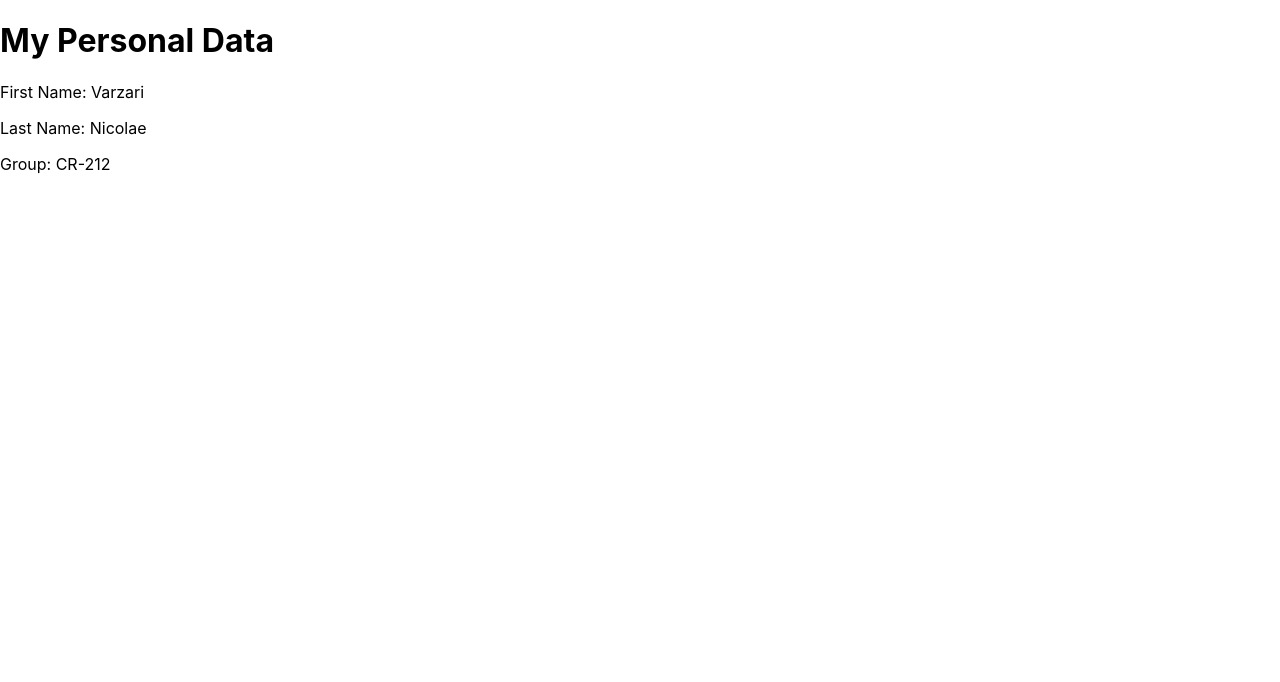
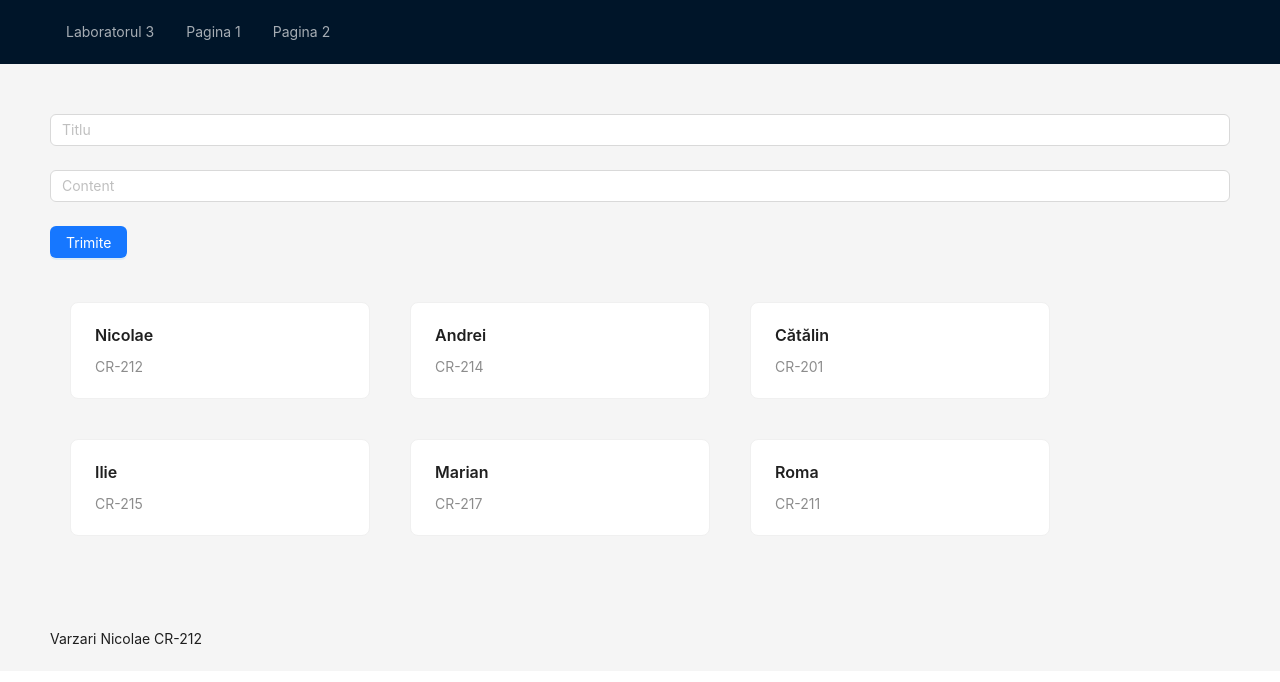
Before and after one commit to VarzariNicolae/Lab1_VarzariNicolae_CR-212, a React (Create React App) app in the folder my-react-project/my-app/: page / in a window 1280 px wide. Shown: the top 682 px of the page. Built offline with nearby package versions, Linux system fonts and the light colour scheme.

Commit message:
Modificari in program conform laboratorului 3

```diff
--- a/my-react-project/my-app/package.json
+++ b/my-react-project/my-app/package.json
@@ -6,10 +6,12 @@
     "@testing-library/jest-dom": "^5.16.5",
     "@testing-library/react": "^13.4.0",
     "@testing-library/user-event": "^13.5.0",
+    "@types/antd": "^1.0.0",
     "@types/jest": "^27.5.2",
     "@types/node": "^16.18.12",
     "@types/react": "^18.0.27",
     "@types/react-dom": "^18.0.10",
+    "antd": "^5.2.0",
     "mobx-react": "^7.6.0",
     "mobx-state-tree": "^5.1.7",
     "react": "^18.2.0",
--- a/my-react-project/my-app/src/App.tsx
+++ b/my-react-project/my-app/src/App.tsx
@@ -1,15 +1,68 @@
-import React from 'react';
-import { observer } from 'mobx-react';
+import React, { useState } from 'react';
+import { Layout, Menu, Card, Form, Input, Button } from 'antd';
 
-const App: React.FC = observer(() => {
-   return (
-      <div>
-         <h1>My Personal Data</h1>
-         <p>First Name: Varzari</p>
-         <p>Last Name: Nicolae</p>
-         <p>Group: CR-212</p>
-      </div>
-   );
-});
+const { Header, Content, Footer } = Layout;
+
+const App = () => {
+const [form] = Form.useForm();
+const [cards, setCards] = useState([
+{ title: 'Nicolae', content: 'CR-212' },
+{ title: 'Andrei', content: 'CR-214' },
+{ title: 'Cătălin', content: 'CR-201' },
+{ title: 'Ilie', content: 'CR-215' },
+{ title: 'Marian', content: 'CR-217' },
+{ title: 'Roma', content: 'CR-211' },
+
+
+]);
+
+const handleSubmit = (values: { title: string; content: string }) => {
+const newCards = [...cards, values];
+setCards(newCards);
+console.log('Form values:', values);
+alert('Forma s-a adăugat cu succes!');
+};
+
+return (
+<Layout>
+<Header>
+<Menu theme="dark" mode="horizontal">
+<Menu.Item key="1">Laboratorul 3</Menu.Item>
+<Menu.Item key="2">Pagina 1</Menu.Item>
+<Menu.Item key="3">Pagina 2</Menu.Item>
+</Menu>
+</Header>
+<Content style={{ padding: '50px' }}>
+<Form form={form} onFinish={handleSubmit}>
+<Form.Item
+name="title"
+rules={[{ required: true, message: 'Introduceți titlul' }]}
+>
+<Input placeholder="Titlu" />
+</Form.Item>
+<Form.Item
+name="content"
+rules={[{ required: true, message: 'Introduceți contentul' }]}
+>
+<Input placeholder="Content" />
+</Form.Item>
+<Form.Item>
+<Button type="primary" htmlType="submit">
+Trimite
+</Button>
+</Form.Item>
+</Form>
+<div style={{ display: 'flex', flexWrap: 'wrap' }}>
+{cards.map(card => (
+<Card key={card.title} style={{ width: 300, margin: '20px' }}>
+<Card.Meta title={card.title} description={card.content} />
+</Card>
+))}
+</div>
+</Content>
+<Footer>Varzari Nicolae CR-212</Footer>
+</Layout>
+);
+};
 
 export default App;
```
Also changed, not shown: 1 other file (tests, documents, lock files or other folders).
